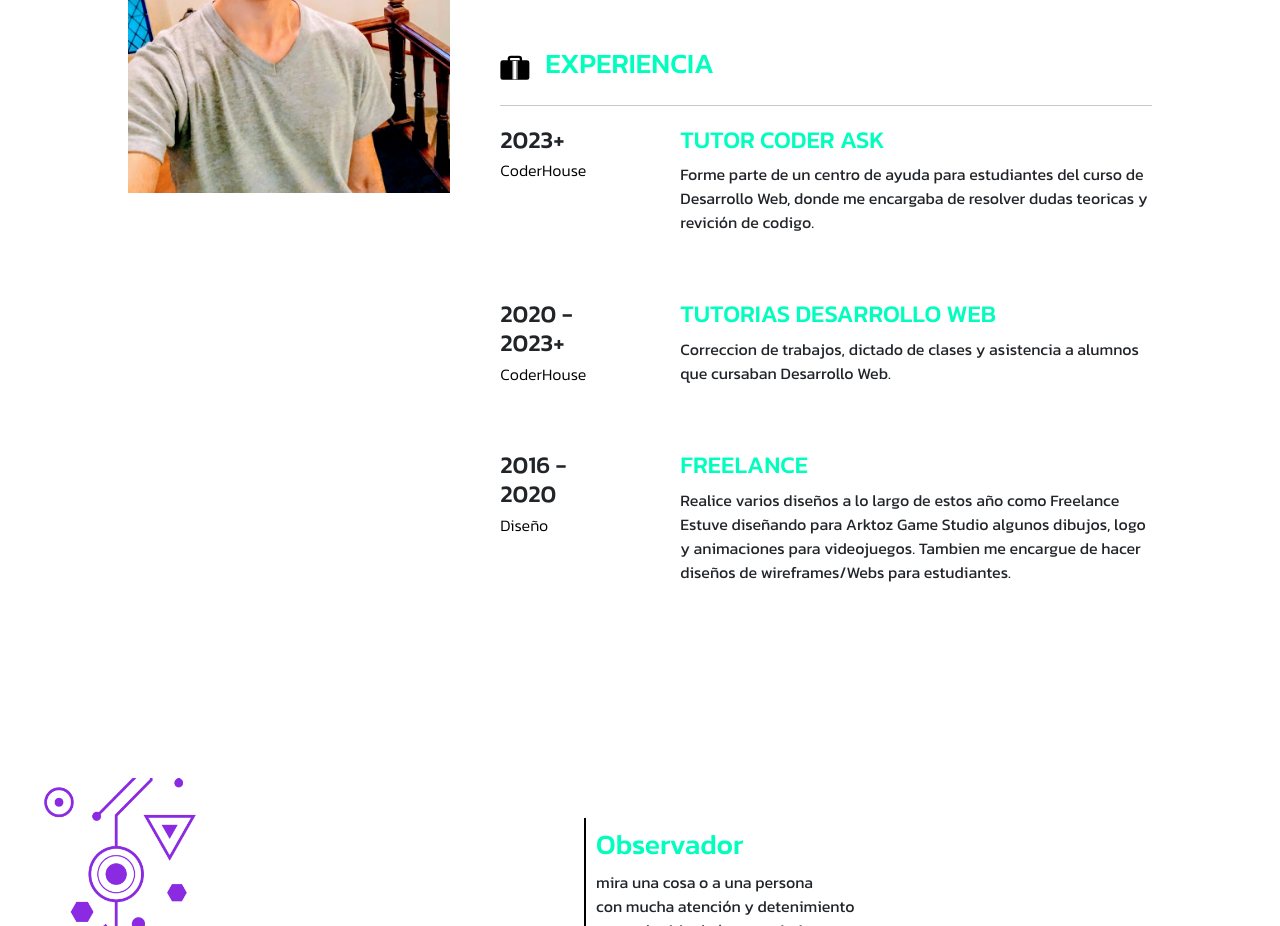
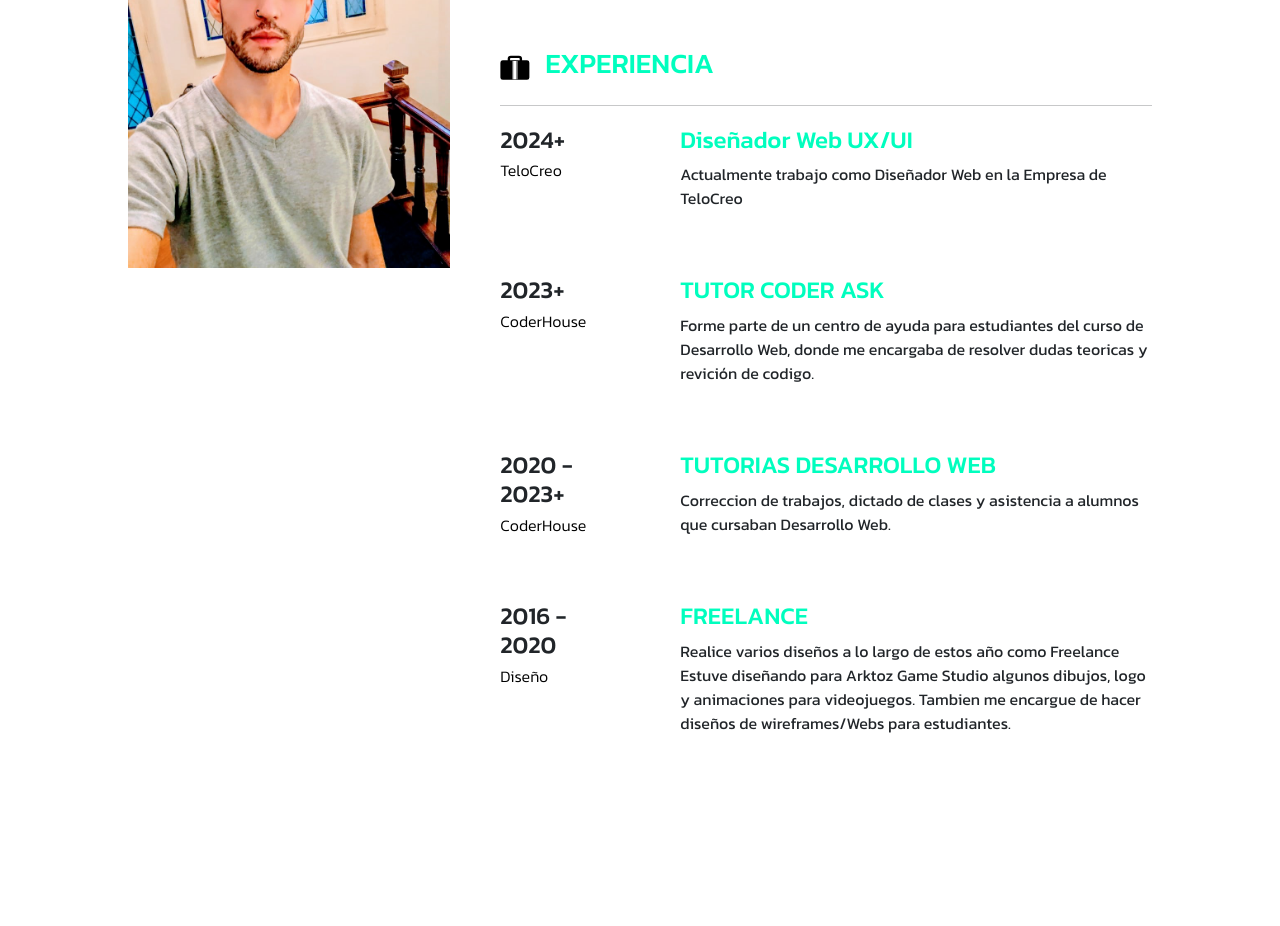
Before and after one commit to jdelaparra92/Porfolio, a website: page index.html in a window 1280 px wide. Shown: the part 1622-2548 px from the top of the page. Drawn offline with nearby package versions, Linux system fonts and the light colour scheme.

Commit message:
actualizacion index

```diff
--- a/index.html
+++ b/index.html
@@ -118,6 +118,17 @@
                         </div>
 
                         <hr class="tituloSubSeccion">
+                        <div class="subPerfil">
+                            <div>
+                                <h4 class="subTextosPerfil">2024+ <br><span class="parrafoNegro">TeloCreo</span></h4>
+                            </div>
+
+                            <div>
+                                <h4 class="verde">Diseñador Web UX/UI</h4>
+                                <p>Actualmente trabajo como Diseñador Web en la Empresa de TeloCreo</p>
+                            </div>
+                        </div>
+
                         <div class="subPerfil">
                             <div>
                                 <h4 class="subTextosPerfil">2023+ <br><span class="parrafoNegro">CoderHouse</span></h4>
```
